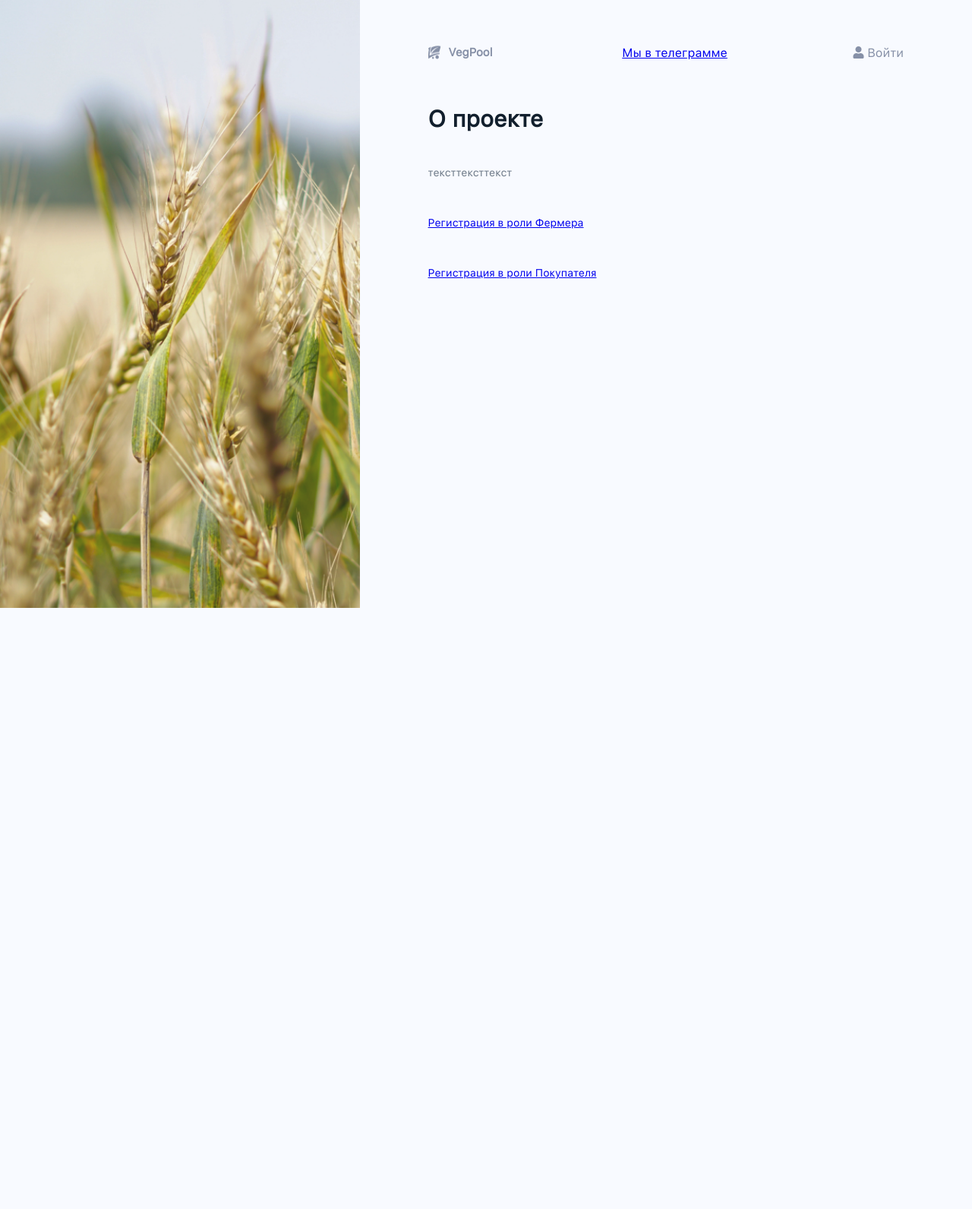
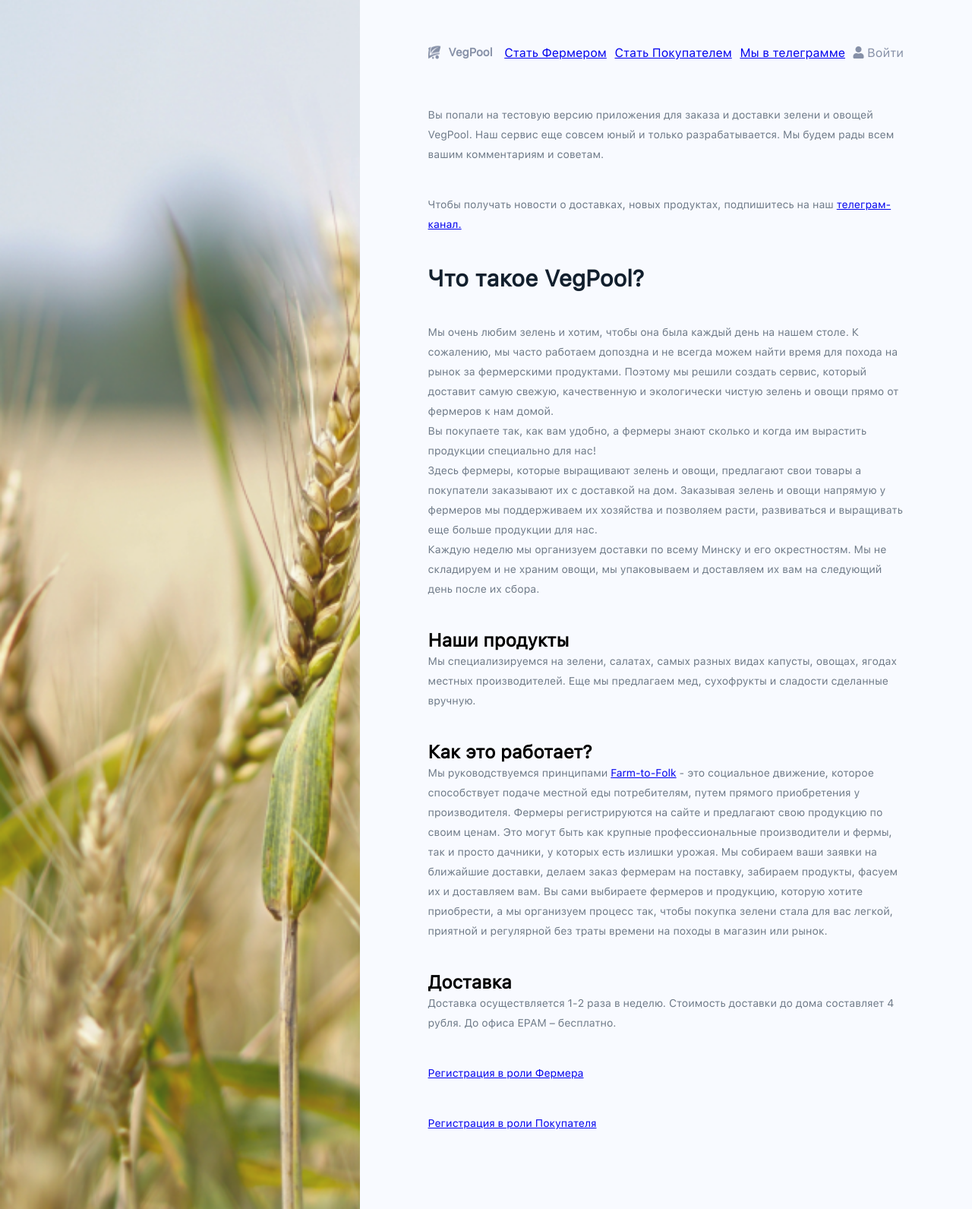
Before and after one commit to egfood/jackfruit-core, a Django app: page / in a window 1280 px wide. Shown: the whole page at 76% size. Before the commit the page ends 800 px from the top, so only its background shows below. Run offline with Django 3.2, Linux system fonts and the light colour scheme; parts of the project's set-up code (start-up, migrations or seed data) failed here and were passed over; some libraries are stand-ins or nearby versions.

Commit message:
core:[home page] update text/headers/links close #13

```diff
--- a/core/templates/core/pages/home.html
+++ b/core/templates/core/pages/home.html
@@ -13,6 +13,8 @@
             <span>VegPool</span>
         </span>
 
+        <a href="{% url 'farmer:signup' %}">Стать Фермером</a>
+        <a href="{% url 'buyer:signup' %}">Стать Покупателем</a>
         <span><a href="https://t.me/joinchat/Bc_KkxNGDtfbQsgzp891gA" target="_blank">Мы в телеграмме</a></span>
         {% if request.user.is_authenticated %}
             <a class="privatCab" href="{% url 'logout' %}">
@@ -26,8 +28,56 @@
             </a>
         {% endif %}
     </div>
-    <h1>О проекте</h1>
-    <p>тексттексттекст</p>
+
+    <p class="lead">
+        Вы попали на тестовую версию приложения для заказа и доставки зелени и овощей VegPool. Наш сервис еще
+        совсем юный и только разрабатывается. Мы будем рады всем вашим комментариям и советам.
+    </p>
+
+    <p>Чтобы получать новости о доставках, новых продуктах, подпишитесь на наш <a
+            href="https://t.me/joinchat/Bc_KkxNGDtfbQsgzp891gA" target="_blank">телеграм-канал.</a></p>
+
+    <h1>Что такое VegPool?</h1>
+    <p>
+        Мы очень любим зелень и хотим, чтобы она была каждый день на нашем столе. К сожалению, мы часто работаем
+        допоздна
+        и не всегда можем найти время для похода на рынок за фермерскими продуктами. Поэтому мы решили создать сервис,
+        который доставит самую свежую, качественную и экологически чистую зелень и овощи прямо от фермеров к нам
+        домой.<br>
+        Вы покупаете так, как вам удобно, а фермеры знают сколько и когда им вырастить продукции специально для нас!<br>
+        Здесь фермеры, которые выращивают зелень и овощи, предлагают свои товары а покупатели заказывают их с доставкой
+        на дом. Заказывая зелень и овощи напрямую у фермеров мы поддерживаем их хозяйства и позволяем расти, развиваться
+        и выращивать еще больше продукции для нас.<br>
+        Каждую неделю мы организуем доставки по всему Минску и его окрестностям. Мы не складируем и не храним овощи, мы
+        упаковываем и доставляем их вам на следующий день после их сбора.
+    </p>
+
+    <h2>Наши продукты</h2>
+    <p>
+        Мы специализируемся на зелени, салатах, самых разных видах капусты, овощах, ягодах местных производителей. Еще
+        мы предлагаем мед, сухофрукты и сладости сделанные вручную.
+    </p>
+
+    <h2>Как это работает?</h2>
+    <p>
+        Мы руководствуемся принципами <a rel="nofollow"
+                                         href="https://ec.europa.eu/food/horizontal-topics/farm-fork-strategy_en">Farm-to-Folk</a>
+        - это социальное движение, которое способствует подаче местной еды
+        потребителям, путем прямого приобретения у производителя.
+        Фермеры регистрируются на сайте и предлагают свою продукцию по своим ценам. Это могут быть как крупные
+        профессиональные производители и фермы, так и просто дачники, у которых есть излишки урожая.
+        Мы собираем ваши заявки на ближайшие доставки, делаем заказ фермерам на поставку, забираем продукты, фасуем их и
+        доставляем вам.
+        Вы сами выбираете фермеров и продукцию, которую хотите приобрести, а мы организуем процесс так, чтобы покупка
+        зелени стала для вас легкой, приятной и регулярной без траты времени на походы в магазин или рынок.
+    </p>
+
+    <h2>Доставка</h2>
+    <p>
+        Доставка осуществляется 1-2 раза в неделю. Стоимость доставки до дома составляет 4 рубля. До офиса EPAM –
+        бесплатно.
+    </p>
+
     <p><a href="{% url 'farmer:signup' %}">Регистрация в роли Фермера</a></p>
     <p><a href="{% url 'buyer:signup' %}">Регистрация в роли Покупателя</a></p>
 {% endblock %}
```
